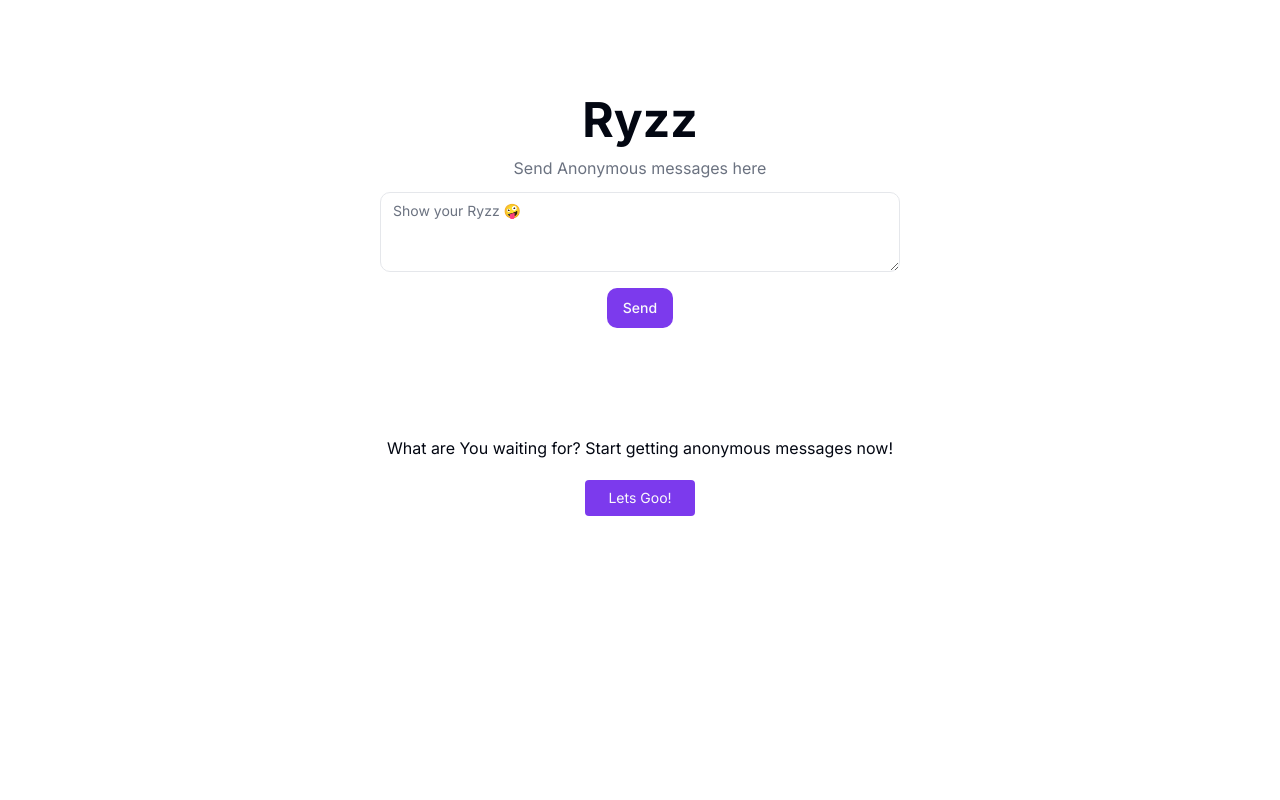
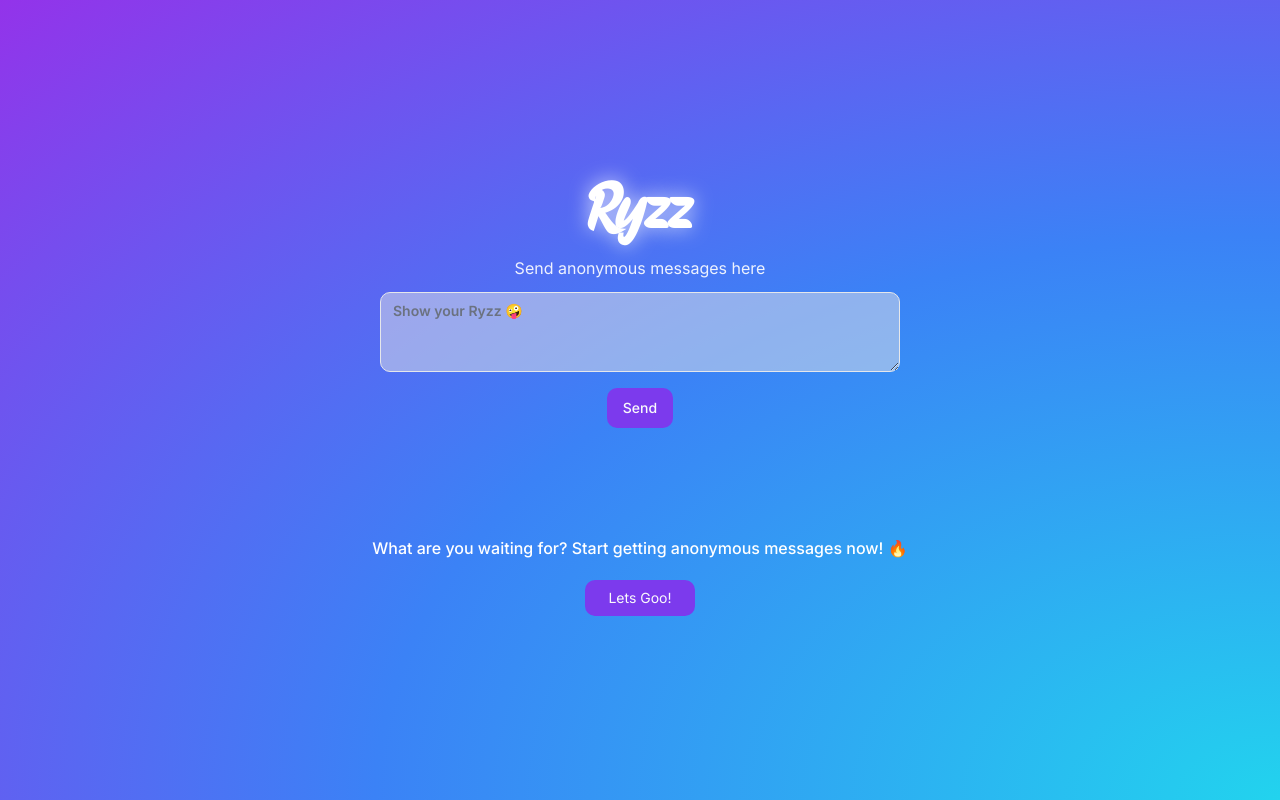
Before and after one commit to Xeven777/ryzz, a Next.js app: page /send/1 in a window 1280 px wide. Built offline with nearby package versions, Linux system fonts and the light colour scheme.

Commit message:
nearly done

```diff
--- a/src/app/globals.css
+++ b/src/app/globals.css
@@ -3,7 +3,7 @@
 @tailwind utilities;
 
 @font-face {
-  font-family: "demo";
+  font-family: "script";
   src: url("../fonts/Beautiful Vibes - Bold Script Vintage Retro Font/2. TTF/Beatiful Vibes.ttf");
 }
 
@@ -39,6 +39,7 @@
 ::selection {
   background-color: hsl(var(--primary));
   color: hsl(var(--primary-foreground));
+  text-shadow: 0 0 15px hsl(var(--primary-foreground));
 }
 
 * {
@@ -46,7 +47,11 @@
 }
 
 .logo {
-  font-family: "demo", sans-serif;
+  font-family: "script", sans-serif;
+}
+
+.ryzz{
+  text-shadow: 0 0 20px #ffffffb9
 }
 
 @layer base {
@@ -54,6 +59,6 @@
     @apply border-border;
   }
   body {
-    @apply bg-background text-foreground;
+    @apply bg-background text-foreground min-h-screen;
   }
 }
--- a/src/app/loading.tsx
+++ b/src/app/loading.tsx
@@ -1,11 +1,16 @@
-import React from 'react'
+import { Loader2 } from "lucide-react";
+import React from "react";
 
 const Loading = () => {
   return (
-    <div>
+    <div className="min-h-screen bg-fuchsia-100 flex flex-col items-center justify-center">
+      <h1 className="md:text-8xl text-5xl font-bold logo bg-clip-text text-transparent bg-gradient-to-tl from-violet-600 via-purple-700 to-fuchsia-400 p-6">
+        Ryzz
+      </h1>
+      <h2 className="text-slate-800 text-lg p-2">Loading...</h2>
+      <Loader2 className="text-purple-700 animate-spin" size={50} />
+    </div>
+  );
+};
 
-    </div>
-  )
-}
-
-export default Loading
+export default Loading;
--- a/src/app/page.tsx
+++ b/src/app/page.tsx
@@ -8,8 +8,10 @@ export default function Home() {
   if (userId) redirect("/dashboard");
 
   return (
-    <main className="flex min-h-screen flex-col items-center justify-center p-24">
-      <h1 className="text-3xl md:text-6xl text-center font-extrabold mx-auto my-10">Ryzz</h1>
+    <main className="flex min-h-screen flex-col items-center justify-center p-24 bg-[radial-gradient(ellipse_at_bottom_right,_var(--tw-gradient-stops))] from-cyan-400 via-blue-500 to-purple-600 ">
+      <h1 className="logo ryzz text-white text-3xl md:text-6xl text-center font-extrabold mx-auto my-10">
+        Ryzz
+      </h1>
       <Button asChild>
         <Link href="/dashboard">Start Now</Link>
       </Button>
--- a/src/app/send/[id]/page.tsx
+++ b/src/app/send/[id]/page.tsx
@@ -8,17 +8,19 @@ type Props = {
 
 const SendMessages = ({ params: { id } }: Props) => {
   return (
-    <div className="flex flex-col items-center justify-center py-24 px-4 gap-3">
-      <h2 className="text-2xl md:text-5xl font-bold">Ryzz</h2>
-      <p className="text-muted-foreground">Send Anonymous messages here </p>
+    <div className="text-white flex min-h-screen flex-col items-center justify-center py-24 px-4 gap-3 bg-[radial-gradient(ellipse_at_bottom_right,_var(--tw-gradient-stops))] from-cyan-400 via-blue-500 to-purple-600 text-center">
+      <h2 className="text-4xl md:text-6xl font-bold logo ryzz">Ryzz</h2>
+      <p className="text-white/90 px-2">Send anonymous messages here </p>
       <Form userId={id} />
 
       <div className="flex flex-col mt-20 text-center">
-        <h1>What are You waiting for? Start getting anonymous messages now!</h1>
+        <h1 className="font-medium">
+          What are you waiting for? Start getting anonymous messages now! 🔥
+        </h1>
         <Link
           href="/"
           target="__blank"
-          className="py-2 mt-5 mx-auto rounded bg-primary text-sm text-primary-foreground w-[110px] text-center"
+          className="py-2 mt-5 mx-auto rounded-md bg-primary text-sm text-primary-foreground w-[110px] text-center "
         >
           Lets Goo!
         </Link>
--- a/src/components/Form.tsx
+++ b/src/components/Form.tsx
@@ -47,7 +47,7 @@ const Form = ({ userId }: Props) => {
       <Textarea
         placeholder="Show your Ryzz 🤪"
         value={message}
-        className="min-w-[220px] w-5/12"
+        className="min-w-[220px] w-5/12 bg-zinc-200/50 text-slate-700 font-semibold"
         onChange={(e) => setMessage(e.target.value)}
       />
 
--- a/src/components/Navbar.tsx
+++ b/src/components/Navbar.tsx
@@ -6,14 +6,14 @@ export default function Navbar() {
   return (
     <>
       <div className="p-0 shadow border-b-2 justify-center items-center sticky top-0 z-10 min-w-full bg-inherit">
-        <div className="max-w-6xl m-auto flex flex-wrap justify-between lg:px-2 py-3 ">
+        <div className="max-w-6xl m-auto flex flex-wrap justify-between px-4 lg:px-2 py-3">
           <div>
             <Link
               href="/dashboard"
               className="flex items-center justify-center gap-2"
             >
               <h1 className="text-3xl font-bold logo bg-clip-text text-transparent bg-gradient-to-tl from-violet-600 via-purple-700 to-fuchsia-400">
-                RYZZ
+                Ryzz
               </h1>
             </Link>
           </div>
--- a/src/components/Share.tsx
+++ b/src/components/Share.tsx
@@ -34,7 +34,7 @@ const Share = ({ userId }: Props) => {
       <div className="flex flex-row items-center gap-2 md:gap-6 flex-wrap">
         <Link
           href={`/send/${userId}`}
-          className="py-1 px-4 border border-primary rounded text-purple-200 hover:text-purple-400 transition duration-300 ease-in-out max-w-2xl truncate"
+          className="py-1 px-4 border border-primary rounded text-purple-900 hover:text-purple-600 transition duration-300 ease-in-out max-w-2xl truncate"
         >
           {link}
         </Link>
```
